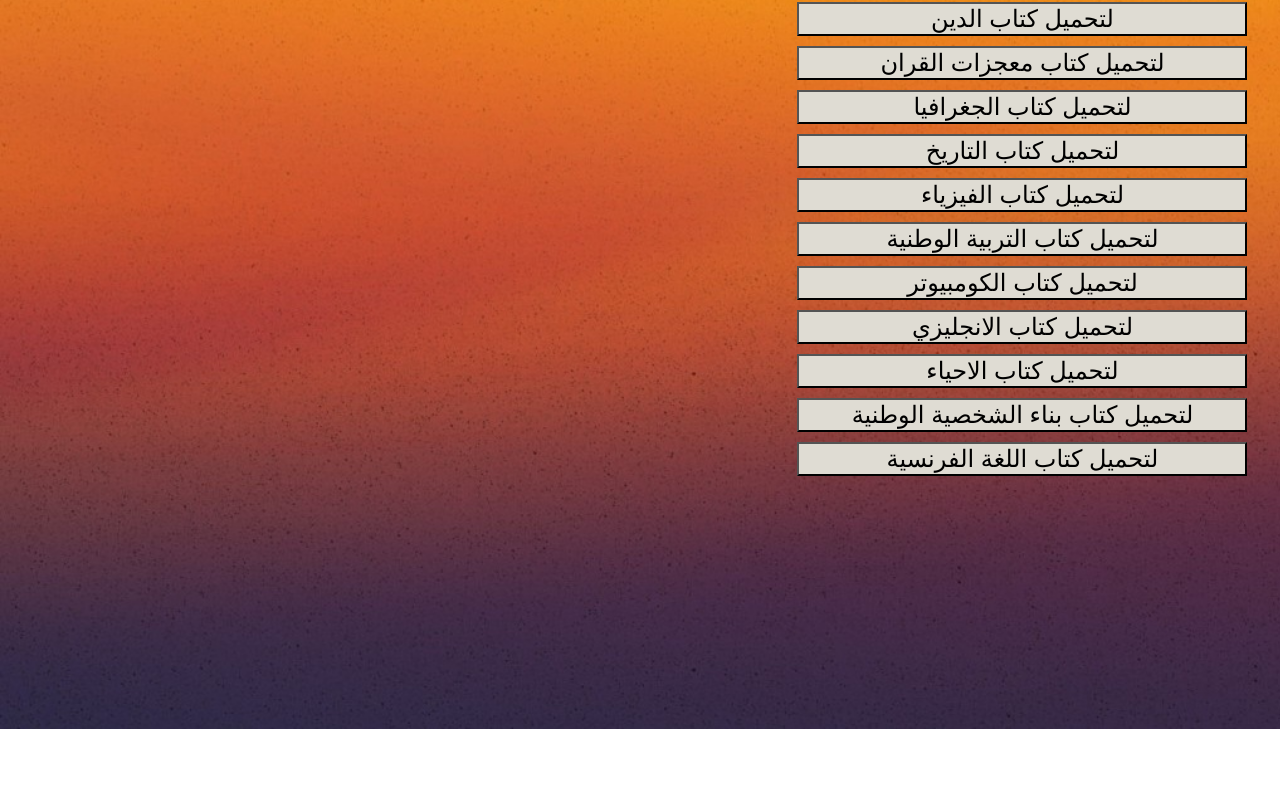
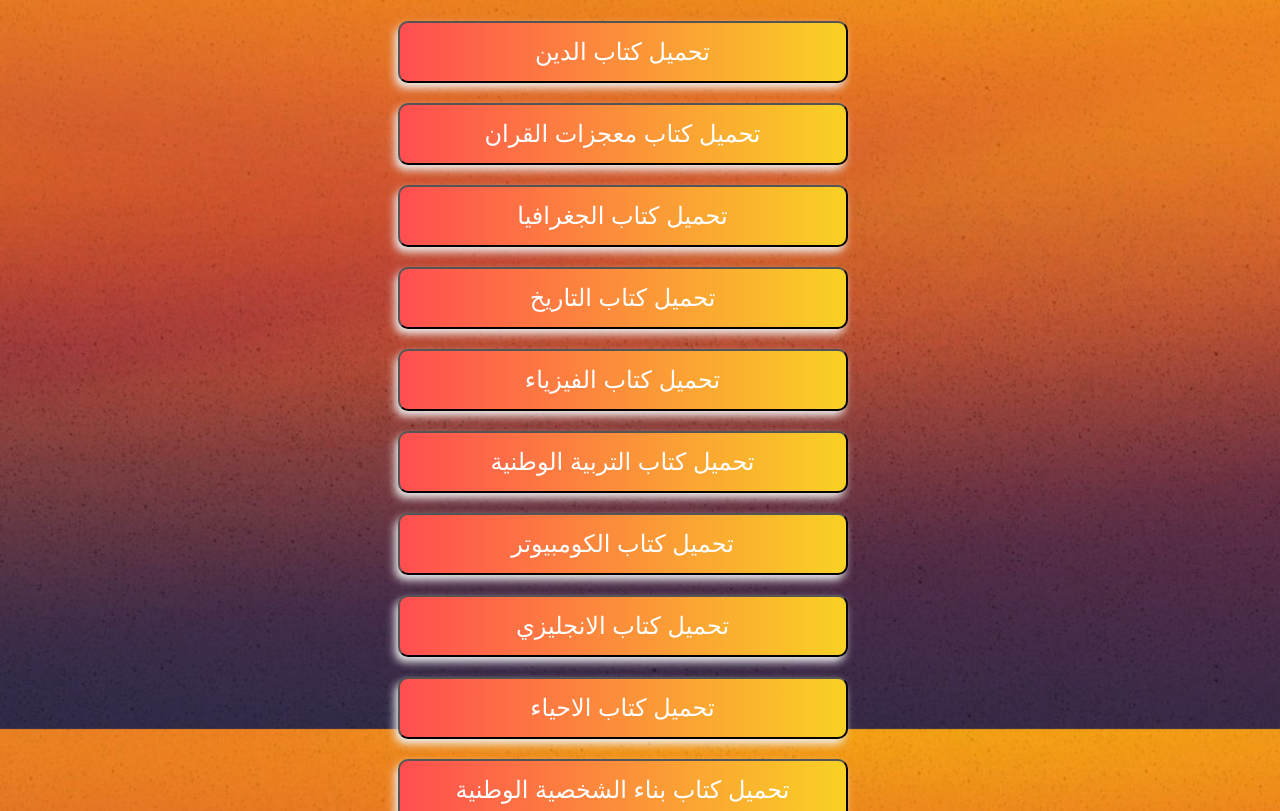
Before and after one commit to Kaled-Elawady/download-books, a plain HTML site: page books/school book.html in a window 1280 px wide. Shown: the part 71-882 px from the top of the page. Before the commit the page ends 800 px from the top, so only its background shows below. Drawn offline with Linux system fonts and the light colour scheme.

Commit message:
Add files via upload

```diff
--- a/books/school book.html
+++ b/books/school book.html
@@ -9,62 +9,72 @@
 
     </head>
     <body>
-        <h2>لتحميل الكتب المدرسية </h2>
+        <h2>تحميل الكتب المدرسية </h2>
         <ul>
             <li>
-                <button type="button">
-                    <a href = "https://elearnningcontent.blob.core.windows.net/elearnningcontent/content/sec/semester1/Grade1/pdf/deen_islamy_1sec_t1_t2.pdf" target="_blank" > لتحميل كتاب الدين  </a>
-                </button>
+                <a href = "https://elearnningcontent.blob.core.windows.net/elearnningcontent/content/sec/semester1/Grade1/pdf/deen_islamy_1sec_t1_t2.pdf" target="_blank" >
+                    <button> تحميل كتاب الدين </button>
+                </a>
             </li>
+
             <li>
-                <button type="button">
-                    <a href = "https://elearnningcontent.blob.core.windows.net/elearnningcontent/content/sec/semester1/Grade1/pdf/old/mogeza_elquran_1sec.pdf" target="_blank"> لتحميل كتاب معجزات القران </a>
-                </button>
+                <a href = "https://elearnningcontent.blob.core.windows.net/elearnningcontent/content/sec/semester1/Grade1/pdf/old/mogeza_elquran_1sec.pdf" target="_blank">
+                    <button>تحميل كتاب معجزات القران</button>
+                </a>
+           </li>
+
+            <li>
+                <a href = "https://elearnningcontent.blob.core.windows.net/elearnningcontent/content/sec/semester1/Grade1/pdf/geographic_1sec.pdf" target = "_blank">
+                    <button>تحميل كتاب الجغرافيا</button>
+                </a>
             </li>
+
             <li>
-                <button type="button">
-                    <a href = "https://elearnningcontent.blob.core.windows.net/elearnningcontent/content/sec/semester1/Grade1/pdf/geographic_1sec.pdf" target = "_blank"> لتحميل كتاب الجغرافيا </a>
-                </button>
+                <a href = "https://elearnningcontent.blob.core.windows.net/elearnningcontent/content/sec/semester1/Grade1/pdf/history_1sec_sb_wb.pdf" target="_blank">
+                    <button>تحميل كتاب التاريخ </button>
+                </a>
             </li>
+
             <li>
-                <button type="button">
-                    <a href = "https://elearnningcontent.blob.core.windows.net/elearnningcontent/content/sec/semester1/Grade1/pdf/history_1sec_sb_wb.pdf" target="_blank"> لتحميل كتاب التاريخ </a>
-                </button>
+                <a href = "https://elearnningcontent.blob.core.windows.net/elearnningcontent/content/sec/semester1/Grade1/pdf/PHYSICS_1sec.pdf" target="_blank">
+                <button>تحميل كتاب الفيزياء</button>
+                </a>
             </li>
+
             <li>
-                <button type="button">
-                    <a href = "https://elearnningcontent.blob.core.windows.net/elearnningcontent/content/sec/semester1/Grade1/pdf/PHYSICS_1sec.pdf" target="_blank"> لتحميل كتاب الفيزياء </a>
-                </button>
+                <a href = "https://elearnningcontent.blob.core.windows.net/elearnningcontent/content/sec/semester1/Grade1/pdf/trbia_wtanea_1sec.pdf" target="_blank">
+                    <button> تحميل كتاب التربية الوطنية</button>
+                </a>
             </li>
+
             <li>
-                <button type="button">
-                    <a href = "https://elearnningcontent.blob.core.windows.net/elearnningcontent/content/sec/semester1/Grade1/pdf/trbia_wtanea_1sec.pdf" target="_blank"> لتحميل كتاب التربية الوطنية </a>
-                </button>
+                <a href = "https://books-library.net/files/books-library.online-08072030Rv0R0.pdf" target="_blank">
+                    <button> تحميل كتاب الكومبيوتر </button>
+                </a>
             </li>
+
             <li>
-                <button type="button">
-                    <a href = "https://books-library.net/files/books-library.online-08072030Rv0R0.pdf" target="_blank"> لتحميل كتاب الكومبيوتر </a>
-                </button>
+                <a href = "https://elearnningcontent.blob.core.windows.net/elearnningcontent/content/sec/semester1/Grade1/pdf/English-New%20Hello_Student%E2%80%99s%20Book%20-Sec1-T1.pdf" target="_blank">
+                  <button>تحميل كتاب الانجليزي</button>
+                </a>
             </li>
+
             <li>
-                <button type="button">
-                    <a href = "https://elearnningcontent.blob.core.windows.net/elearnningcontent/content/sec/semester1/Grade1/pdf/English-New%20Hello_Student%E2%80%99s%20Book%20-Sec1-T1.pdf" target="_blank"> لتحميل كتاب الانجليزي </a>
-                </button>
+                <a href = "https://elearnningcontent.blob.core.windows.net/elearnningcontent/content/sec/semester1/Grade1/pdf/biolgy_1sec.pdf" target="_blank">
+                    <button>تحميل كتاب الاحياء </button>
+                </a>
             </li>
+
             <li>
-                <button type="button">
-                    <a href = "https://elearnningcontent.blob.core.windows.net/elearnningcontent/content/sec/semester1/Grade1/pdf/biolgy_1sec.pdf" target="_blank"> لتحميل كتاب الاحياء </a>
-                </button>
+                <a href = "https://elearnningcontent.blob.core.windows.net/elearnningcontent/content/sec/semester1/Grade1/pdf/bena_elshakhsia_1sec.pdf" target="_blank">
+                    <button>تحميل كتاب بناء الشخصية الوطنية </button>
+                </a>
             </li>
+
             <li>
-                <button type="button">
-                    <a href = "https://elearnningcontent.blob.core.windows.net/elearnningcontent/content/sec/semester1/Grade1/pdf/bena_elshakhsia_1sec.pdf" target="_blank"> لتحميل كتاب بناء الشخصية الوطنية </a>
-                </button>
-            </li>
-            <li>
-                <button type="button">
-                    <a href = "https://drive.google.com/u/0/uc?id=11P9tc9-bgcYC5DLXK1-pyNqV4bUxue9_&export=download" target = "_blank"> لتحميل كتاب اللغة الفرنسية </a>
-                </button>
+                <a href = "https://drive.google.com/u/0/uc?id=11P9tc9-bgcYC5DLXK1-pyNqV4bUxue9_&export=download" target = "_blank">
+                    <button> تحميل كتاب اللغة الفرنسية </button>
+                </a>
             </li>
         </ul>
     </body>
--- a/css/external book.css
+++ b/css/external book.css
@@ -1,4 +1,4 @@
-*{
+ *{
     direction:rtl;
     padding-right : 5px ;
     list-style-type: none;
@@ -13,3 +13,19 @@ p{
     margin-top : 24px ;
     margin-bottom : 24px ;
 }
+
+
+button {
+    display: flex;
+    justify-content: center;
+    align-items: center;
+    list-style-type: none;
+    padding: 0;
+  }
+
+
+  li {
+    display:block;
+    margin-right:10px;
+    text-align: center;
+}
--- a/css/iframe.css
+++ b/css/iframe.css
@@ -3,20 +3,53 @@
     padding-right : 5px ;
     list-style-type: none;
 }
+
 body{
     background-image: url("../images/iframe.jpg");
     background-attachment: fixed;
     background-size: cover;
+}
+
+h2{
+    font-size: 36px;
+    font-weight: bold;
+    color: #333;
+    text-align: center;
+    text-transform: uppercase;
+    letter-spacing: 2px;
+    margin-top: 20px;
+    margin-bottom: 20px;
 
 }
-button{
-    background-color: #dfdcd3;
+
+li {
+    display:block;
+    margin-right:10px;
+    text-align: center;
+}
+
+a{
+    text-decoration: none;
+}
+
+button {
     width: 450px;
     margin: 5px;
+    background-image: linear-gradient(to right, #FF4E50 0%, #F9D423  51%, #FF4E50  100%);
+    margin: 10px;
+    padding: 15px 45px;
+    text-align: center;
+    text-transform: uppercase;
+    transition: 0.5s;
+    background-size: 200% auto;
+    color: white;
+    box-shadow: -3px 5px 9px #eee;
+    border-radius: 10px;
+    font-size: 150%;
 }
-a{
-    padding-right:0px ;
+
+button:hover {
+    background-position: right center; /* change the direction of the change here */
+    color: #fff;
     text-decoration: none;
-    color: black;
-    font-size: 24px;
 }
```
Also changed, not shown: books/external book.html (+48 -36 lines), css/index.css (+8 -4 lines), index.html (+3 -3 lines).
